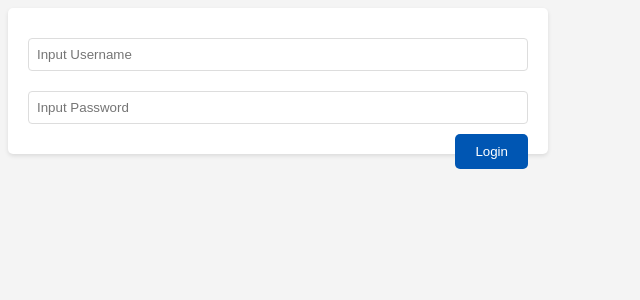
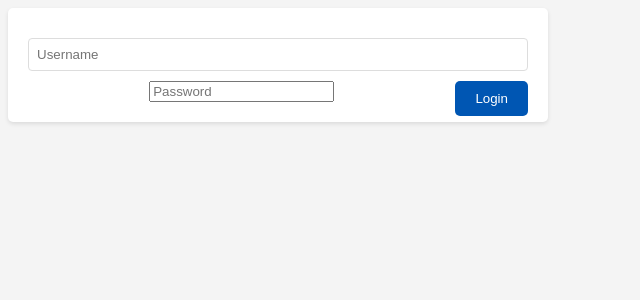
Before and after one commit to ajames297/Project_Group_16_Task_Management_Application, a React (Create React App) app in the folder client/: page / in a window 1280 px wide. Shown: the top 300 px of the page, without its empty margins (0-640 px from the left). Built offline with nearby package versions, Linux system fonts and the light colour scheme.

Commit message:
change useState and App.js

```diff
--- a/client/src/App.js
+++ b/client/src/App.js
@@ -1,15 +1,37 @@
-import React from "react";
-import "./App.css";
-import LoginTasks from "./components/Login.jsx";
-import InputTask from "./components/InputTask.jsx";
-import TaskList from "./components/TaskList.jsx";
+import React, { useState } from 'react';
+import './App.css';
+
+import TaskList from './components/TaskList';
+import InputTask from './components/InputTask';
+import Login from './components/Login';
 
 function App() {
+  const [isAuthenticated, setIsAuthenticated] = useState(false);
+  const [taskAdded, setTaskAdded] = useState(false);
+
+  const handleLogin = (status) =>
+    {
+      setIsAuthenticated(status);
+    };
+
+  const handleTaskAdded = () =>
+    {
+      setTaskAdded(!taskAdded);
+    };
+
   return (
-    <div>
-      <LoginTasks />
+    <div className="App">
+      {!isAuthenticated ?
+      (
+        <Login onLogin={handleLogin} />
+      ) : (
+        <>
+          <InputTask onTaskAdded={handleTaskAdded} />
+          <TaskList key={taskAdded} />
+        </>
+      )}
     </div>
-  )
+  );
 }
 
 export default App;
--- a/client/src/components/InputTask.jsx
+++ b/client/src/components/InputTask.jsx
@@ -1,47 +1,45 @@
-import React, {useState} from "react";
-import axios from "axios";
+import React, { useState } from 'react';
+import axios from 'axios';
 
-function InputTask() {
-    const [task, setTask] = useState([]);
+function InputTask({ onTaskAdded })
+{
+  const [task, setTask] = useState('');
 
-    function handleChange(event) {
-      console.log(event.target.value);
-      setTask(event.target.value);
-    }
+  const handleInputChange = (e) =>
+  {
+    setTask(e.target.value);
+  };
 
-//these can be found in the Week 9 "6. React Forms"
-    const handleClick = async (event) => {
-
-      event.preventDefault();
-      //prevents the default Next behavior of the event
-      //in this case it prevents the <form> from refreshing the page
-      console.log(task);
+  const handleSubmit = async (e) =>
+  {
+    e.preventDefault();
 
     try {
       const name = {task};
-        console.log({task});
+      //console.log({task});
       const newTask = name.task;
-        console.log(newTask);
+      //console.log(newTask);
     await axios.post("http://localhost:5000/new", {newTask});
-
-       } catch (error) {
-        console.error("Failed to make request:", error.message);
+        setTask('');
+        onTaskAdded();
     }
+      catch (error)
+      {
+        console.error('Error adding task:', error);
+      };
   };
 
   return (
-              <form onSubmit={handleClick}>
-                <div>
+    <form onSubmit={handleSubmit}>
       <input
-                onChange={handleChange}
         type="text"
-                placeholder="Input Task"
         value={task}
-                //keeps a single source of truth
+        onChange={handleInputChange}
+        placeholder="Enter a task"
       />
-                </div>
       <button type="submit">Add Task</button>
     </form>
-    )};
+  );
+};
 
 export default InputTask;
--- a/client/src/components/Login.jsx
+++ b/client/src/components/Login.jsx
@@ -1,29 +1,12 @@
-import React, {useState}  from "react";
+import React, { useState } from 'react';
 import axios from "axios";
 
-function LoginTasks () {
+function Login({ onLogin }) {
+  const [username, setUsername] = useState('');
+  const [password, setPassword] = useState('');
 
-    const [userName, setUsername] = useState([]);
-    const [passWord, setPassword] = useState([]);
-
-    function handleUsernameChange(event) {
-        console.log(event.target.value);
-        setUsername(event.target.value);
-    }
-
-    function handlePasswordChange(event) {
-        console.log(event.target.value);
-        setPassword(event.target.value);
-      }
-
-//these can be found in the Week 9 "6. React Forms"
-    const handleClick = async (event) => {
-
-      event.preventDefault();
-      //prevents the default Next behavior of the event
-      //in this case it prevents the <form> from refreshing the page
-      console.log(userName);
-      console.log(passWord);
+  const handleLogin = async (e) => {
+    e.preventDefault();
 
     try {
       const response = await axios.get("http://localhost:5000/login");
@@ -35,8 +18,8 @@ function LoginTasks () {
       console.log(storedPassword);
       if (response.data.length > 0) {
 
-          if (passWord === storedPassword) {
-            console.log("You're In!!");
+        if (password === storedPassword) {
+          onLogin(true);
         } else {
           console.log("Incorrect Password");
         }
@@ -50,26 +33,33 @@ function LoginTasks () {
       }
   };
 
+  // if (username === 'admin' && password === 'password')
+    // { // Example check
+    //   onLogin(true);
+    //  }
+   // else
+   //  {
+    //    alert('Invalid credentials');
+    //  }
+ // };
+
   return (
-              <form onSubmit={handleClick}>
-                <div>
+    <form onSubmit={handleLogin}>
       <input
-                onChange={handleUsernameChange}
         type="text"
-                placeholder="Input Username"
-                value={userName}
-                //keeps a single source of truth
+        value={username}
+        onChange={(e) => setUsername(e.target.value)}
+        placeholder="Username"
       />
-
       <input
-                onChange={handlePasswordChange}
-                type="text"
-                placeholder="Input Password"
-                value={passWord}
+        type="password"
+        value={password}
+        onChange={(e) => setPassword(e.target.value)}
+        placeholder="Password"
       />
-                </div>
       <button type="submit">Login</button>
     </form>
-    )};
+  );
+}
 
-export default LoginTasks;
+export default Login;
```
Also changed, not shown: 1 other file (tests, documents, lock files or other folders). Lines whose indentation alone changed are shown as unchanged.
